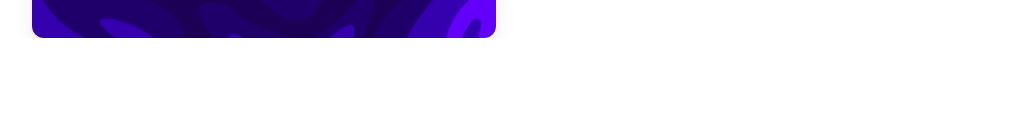
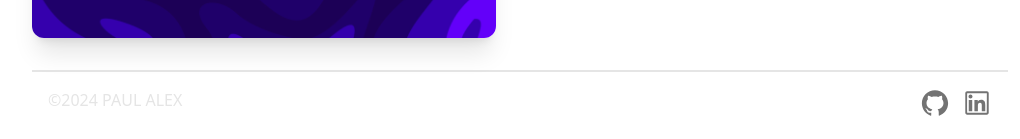
Before and after one commit to paulalextech/nextjs-portfolio, a Next.js app: page / in a window 1280 px wide. Shown: the part 1860-1999 px from the top of the page, without its empty margins (120-1140 px from the left). Before the commit the page ends 1898 px from the top, so only its background shows below. Built offline with nearby package versions, Linux system fonts and the light colour scheme.

Commit message:
add footer added footer icons/copyright

```diff
--- /dev/null
+++ b/components/Footer.tsx
@@ -0,0 +1,37 @@
+import React from 'react';
+import { AiOutlineGithub, AiOutlineLinkedin } from 'react-icons/ai';
+
+const Footer = () => {
+	return (
+		<footer className="mx-auto max-w-3xl px-4 sm:px-6 md:max-w-5xl">
+			<hr className="w-full h-0.5 mx-auto mt-8 bg-neutral-200 border-0" />
+			<div className="mx-auto p-4 flex flex-col text-center text-neutral-200 md:flex-row md:justify-between">
+				<div>©2024 PAUL ALEX</div>
+				<div className="flex flex-row items-center justify-center space-x-3 mb-2">
+					<a
+						href="https://github.com/paulalextech"
+						rel="noreferrer"
+						target="_blank"
+					>
+						<AiOutlineGithub
+							className="hover:-translate-y-1 transition-transform cursor-pointer text-neutral-500 dark:text-neutral-100"
+							size={30}
+						/>
+					</a>
+					<a
+						href="https://www.linkedin.com/in/paul-alex-611a3740/"
+						rel="noreferrer"
+						target="_blank"
+					>
+						<AiOutlineLinkedin
+							className="hover:-translate-y-1 transition-transform cursor-pointer text-neutral-500 dark:text-neutral-100"
+							size={30}
+						/>
+					</a>
+				</div>
+			</div>
+		</footer>
+	);
+};
+
+export default Footer;
--- a/src/app/layout.tsx
+++ b/src/app/layout.tsx
@@ -2,6 +2,7 @@
 import './globals.css';
 import Navbar from '../../components/Navbar';
 import { ThemeProvider } from 'next-themes';
+import Footer from '../../components/Footer';
 
 // export const metadata: Metadata = {
 // 	title: 'Create Next App',
@@ -15,10 +16,11 @@
 }) {
 	return (
 		<html lang="en">
-			<body className="dark:bg-stone-500">
+			<body className="dark:bg-stone-800">
 				<ThemeProvider enableSystem={true} attribute="class">
 					<Navbar />
 					{children}
+					<Footer />
 				</ThemeProvider>
 			</body>
 		</html>
```
Also changed, not shown: src/app/favicon.svg (added).
